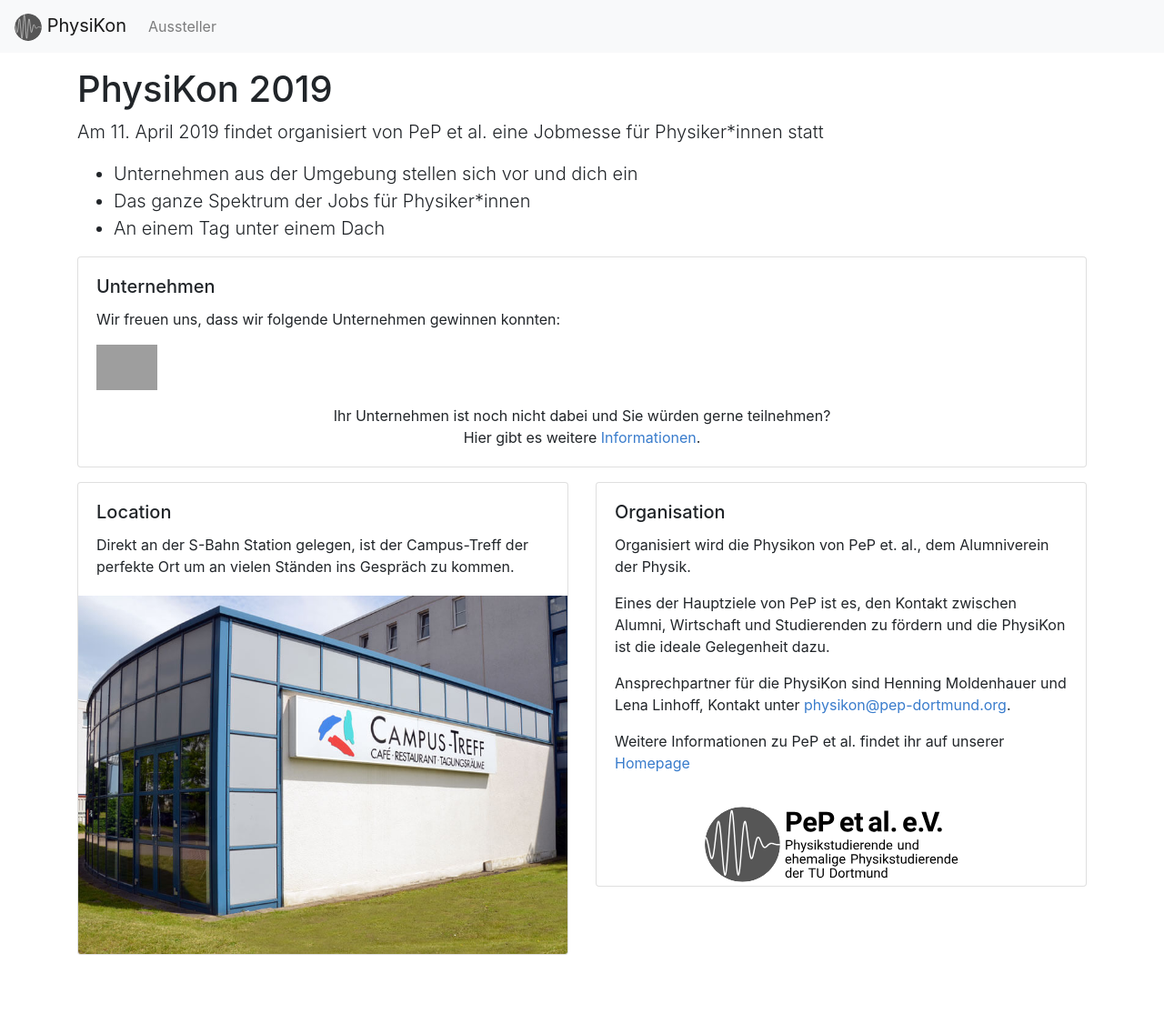
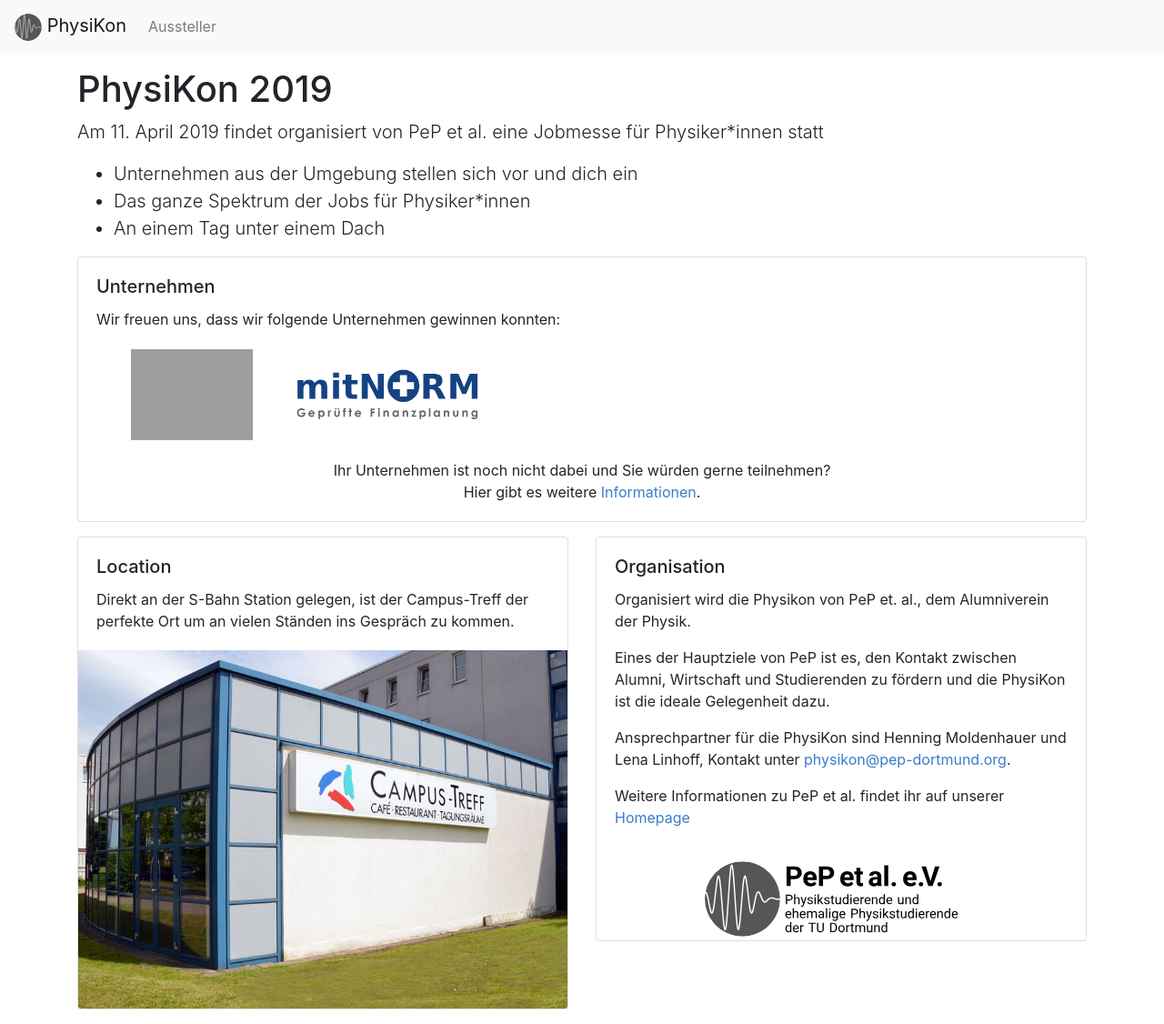
Before and after one commit to smjolame/homepage-physikon, a Jekyll site: the page built from index.html, in a window 1280 px wide. Shown: the whole page at 91% size. Built offline with Jekyll 4.4.1, drawn with Linux system fonts in a browser that asks for light colours; before the commit the page ends 1066 px from its top, so only the background shows below that; grey boxes are pictures that could not be loaded.

Commit message:
Add more logos

```diff
--- a/css/custom.css
+++ b/css/custom.css
@@ -1,3 +1,11 @@
 a {
   color: #397CCC;
 }
+
+
+a.company > img {
+  object-fit: contain;
+  width: 200px;
+  height: 100px;
+  margin: 5px;
+}
--- a/index.html
+++ b/index.html
@@ -27,9 +27,18 @@ title: PhysiKon 2019
           Wir freuen uns, dass wir folgende Unternehmen gewinnen konnten:
 
           <p>
-          <a href="https://point-8.de">
-            <img src="https://point-8.de/static/img/point8.png" height="50px" alt="point8">
+          <a class="company" href="https://point-8.de">
+            <img src="https://point-8.de/static/img/point8.png" alt="point8">
           </a>
+
+          <a class="company" href="https://mitnorm.de">
+            <img src="img/logos/mitnorm.svg" alt="mitNorm">
+          </a>
+
+          <!-- <a class="company" href="https://hella.com"> -->
+          <!--   <img src="https://upload.wikimedia.org/wikipedia/commons/3/38/Hella-logo.svg" alt="HELLA"> -->
+          <!-- </a> -->
+
 
           <center>
             Ihr Unternehmen ist noch nicht dabei und Sie würden gerne teilnehmen?<br>
```
Also changed, not shown: img/logos/mitnorm.svg (added).
